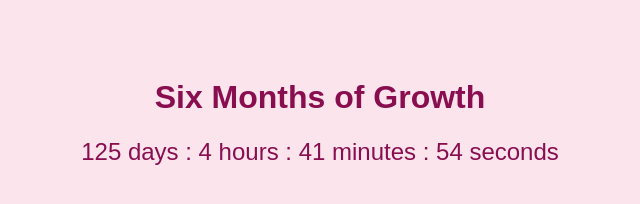
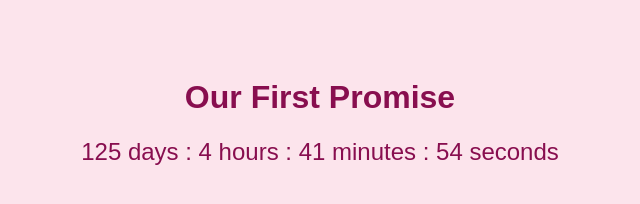
Before and after one commit to Eriid2029/Countdown, a plain HTML site: page index.html in a window 1280 px wide. Shown: the whole page, without its empty margins (320-960 px from the left). Drawn offline with Linux system fonts and the light colour scheme.

Commit message:
Update index.html

```diff
--- a/index.html
+++ b/index.html
@@ -21,7 +21,7 @@
   </style>
 </head>
 <body>
-  <h1>Six Months of Growth</h1>
+  <h1>Our First Promise</h1>
   <div id="countdown"></div>
 
   <script>
```
